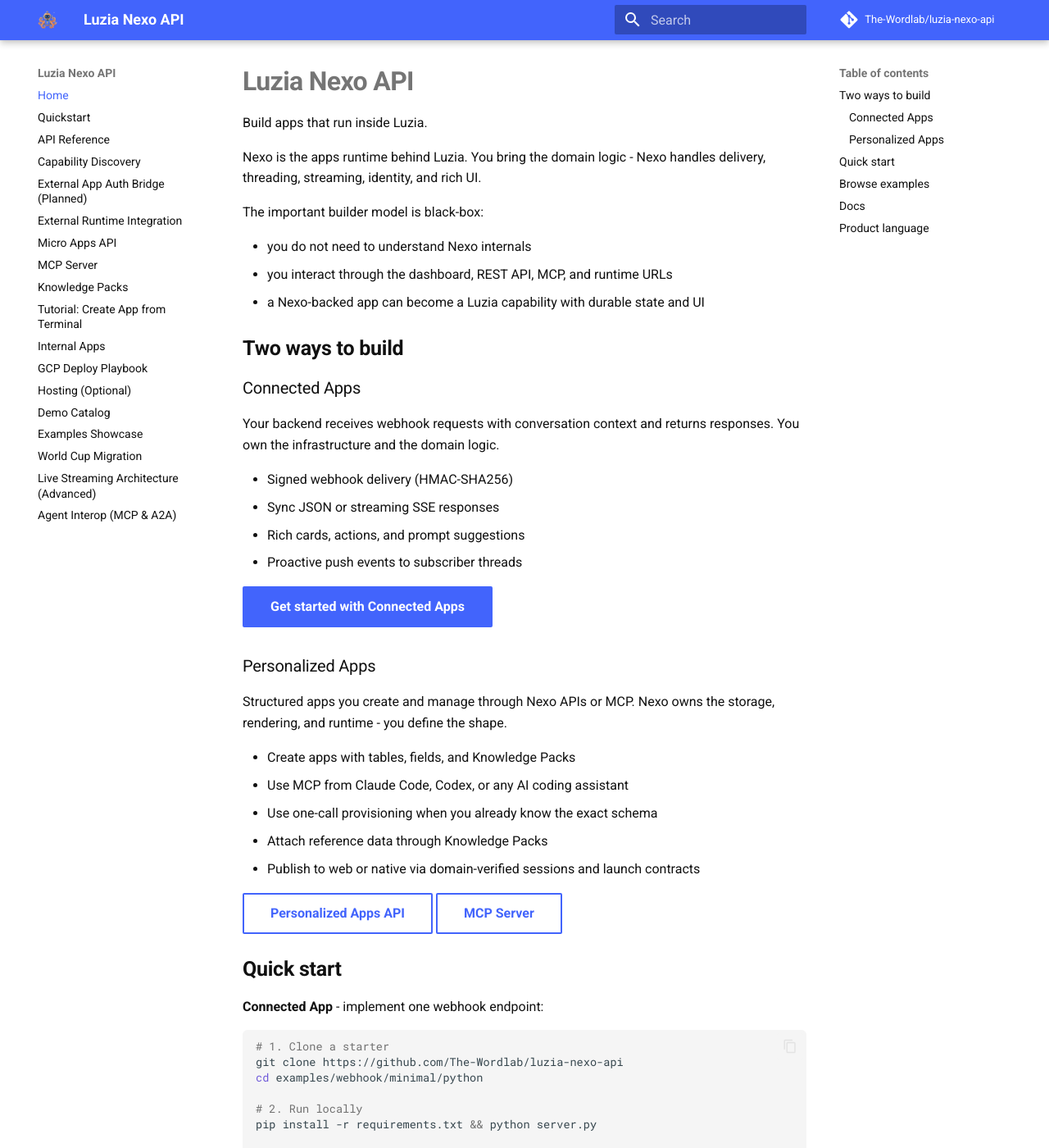
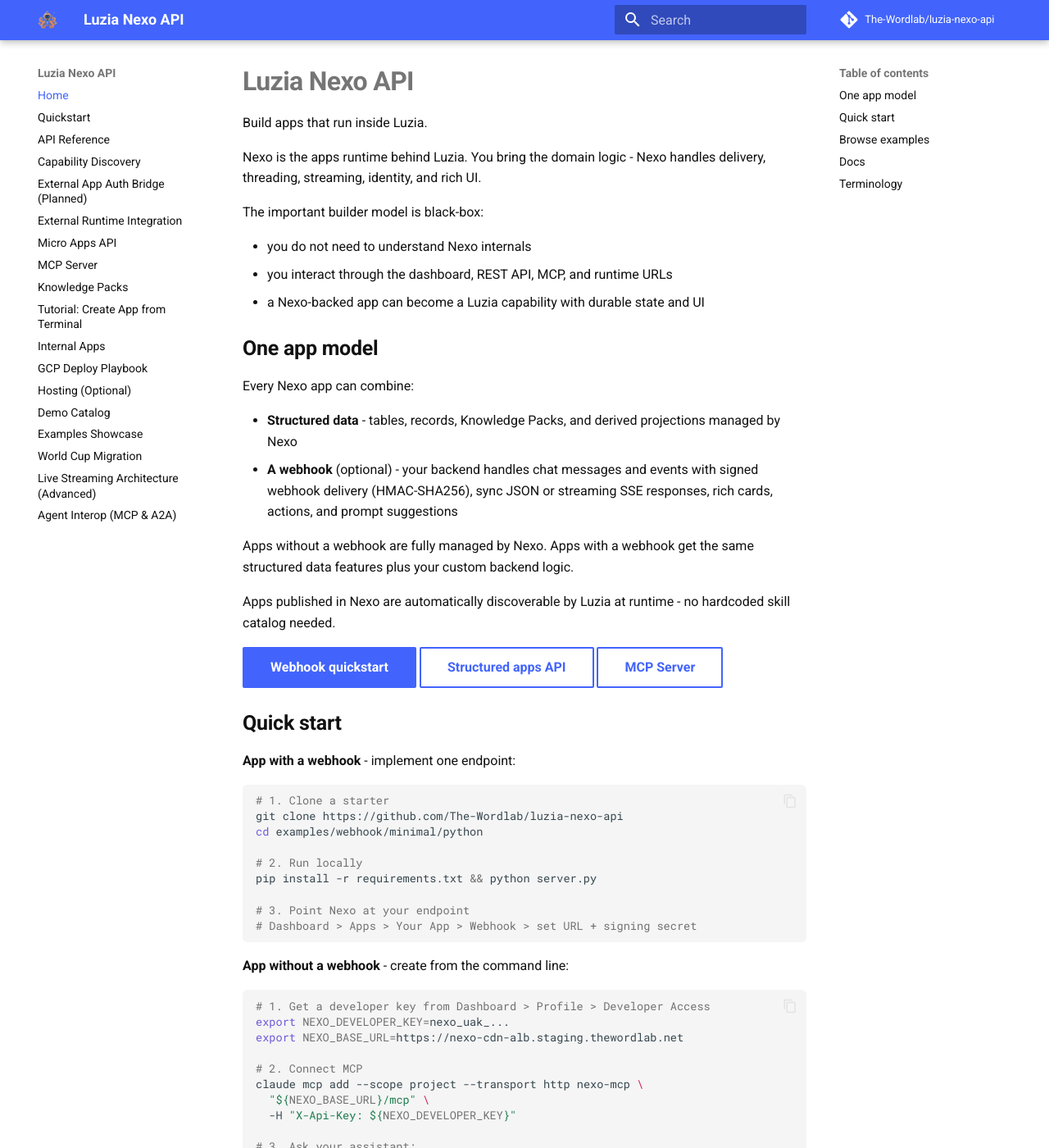
Before and after one commit to The-Wordlab/luzia-nexo-api, an MkDocs documentation site: the page built from docs/index.md, in a window 1280 px wide and 1400 px high. Shown: the whole window at 82% size. Built offline with MkDocs 1.6.1 and Material for MkDocs 9.7.7, drawn with Linux system fonts in a browser that asks for light colours; comment, search, counter and statistics services are not loaded; some of the changed text lies outside the part shown.

Commit message:
docs: reframe from two developer lanes to one unified app model
README and docs/index.md rewritten:
- "Two developer lanes" becomes "one app model with optional webhook"
- Connected Apps / Personalized Apps distinction replaced with unified
  framing: every app can have structured data, a webhook, or both
- Secret boundaries: one signing_secret per app (no bcrypt dual-key)
- Terminology section updated
- Apps are auto-discoverable by Luzia at runtime

Remaining doc pages (40+) still reference the old framing and will be
updated incrementally. Example code is unchanged (app-type agnostic).

Co-Authored-By: Claude Opus 4.6 (1M context) <noreply@anthropic.com>

````diff
--- a/docs/index.md
+++ b/docs/index.md
@@ -11,37 +11,29 @@ The important builder model is black-box:
 - you interact through the dashboard, REST API, MCP, and runtime URLs
 - a Nexo-backed app can become a Luzia capability with durable state and UI
 
-## Two ways to build
+## One app model
 
-### Connected Apps
+Every Nexo app can combine:
 
-Your backend receives webhook requests with conversation context and returns
-responses. You own the infrastructure and the domain logic.
+- **Structured data** - tables, records, Knowledge Packs, and derived
+  projections managed by Nexo
+- **A webhook** (optional) - your backend handles chat messages and events
+  with signed webhook delivery (HMAC-SHA256), sync JSON or streaming SSE
+  responses, rich cards, actions, and prompt suggestions
 
-- Signed webhook delivery (HMAC-SHA256)
-- Sync JSON or streaming SSE responses
-- Rich cards, actions, and prompt suggestions
-- Proactive push events to subscriber threads
+Apps without a webhook are fully managed by Nexo. Apps with a webhook get
+the same structured data features plus your custom backend logic.
 
-[Get started with Connected Apps](quickstart.md){ .md-button .md-button--primary }
+Apps published in Nexo are automatically discoverable by Luzia at runtime -
+no hardcoded skill catalog needed.
 
-### Personalized Apps
-
-Structured apps you create and manage through Nexo APIs or MCP. Nexo owns the
-storage, rendering, and runtime - you define the shape.
-
-- Create apps with tables, fields, and Knowledge Packs
-- Use MCP from Claude Code, Codex, or any AI coding assistant
-- Use one-call provisioning when you already know the exact schema
-- Attach reference data through Knowledge Packs
-- Publish to web or native via domain-verified sessions and launch contracts
-
-[Personalized Apps API](micro-apps-api.md){ .md-button }
+[Webhook quickstart](quickstart.md){ .md-button .md-button--primary }
+[Structured apps API](micro-apps-api.md){ .md-button }
 [MCP Server](mcp.md){ .md-button }
 
 ## Quick start
 
-**Connected App** - implement one webhook endpoint:
+**App with a webhook** - implement one endpoint:
 
 ```bash
 # 1. Clone a starter
@@ -52,10 +44,10 @@ cd examples/webhook/minimal/python
 pip install -r requirements.txt && python server.py
 
 # 3. Point Nexo at your endpoint
-# Dashboard > Apps > Your App > Webhooks > set URL + secret
+# Dashboard > Apps > Your App > Webhook > set URL + signing secret
 ```
 
-**Personalized App** - create from the command line:
+**App without a webhook** - create from the command line:
 
 ```bash
 # 1. Get a developer key from Dashboard > Profile > Developer Access
@@ -105,8 +97,8 @@ See working Connected Apps you can clone, customize, and deploy:
 
 | Topic | Description |
 |---|---|
-| [Quickstart](quickstart.md) | Get a Connected App live in minutes |
-| [Personalized Apps API](micro-apps-api.md) | REST API for structured apps |
+| [Webhook Quickstart](quickstart.md) | Get a webhook app live in minutes |
+| [Structured Apps API](micro-apps-api.md) | REST API for app creation and management |
 | [Knowledge Packs](knowledge-packs.md) | App-attached reference data |
 | [MCP Server](mcp.md) | AI coding assistant integration |
 | [Partner API Reference](partner-api-reference.md) | Full webhook and runtime contract |
@@ -117,11 +109,15 @@ See working Connected Apps you can clone, customize, and deploy:
 | [Hosting](hosting.md) | Deploy to Cloud Run |
 
 !!! tip "Nexo Dashboard"
-    Manage apps, webhook secrets, and live tests at
+    Manage apps, signing secrets, and live tests at
     [nexo.luzia.com](https://nexo.luzia.com).
 
-## Product language
+## Terminology
 
-- **Personalized Apps** is the product name for structured apps in Nexo.
-- **Connected Apps** is the product name for webhook-backed partner apps.
-- In code, you may see the technical term **micro apps** for Personalized Apps.
+- **App** - the unified Nexo app model. Can have structured data, a
+  webhook, or both.
+- **Webhook** - optional. When set, Nexo dispatches chat messages and
+  events to your backend with HMAC-signed requests.
+- **Structured data** - tables, records, Knowledge Packs managed by Nexo.
+- In code, you may see the technical term **micro_apps** for the underlying
+  model.
````
Also changed, not shown: README.md (+29 -22 lines), docs/auth-bridge-handoff.md (+23 -0 lines).
